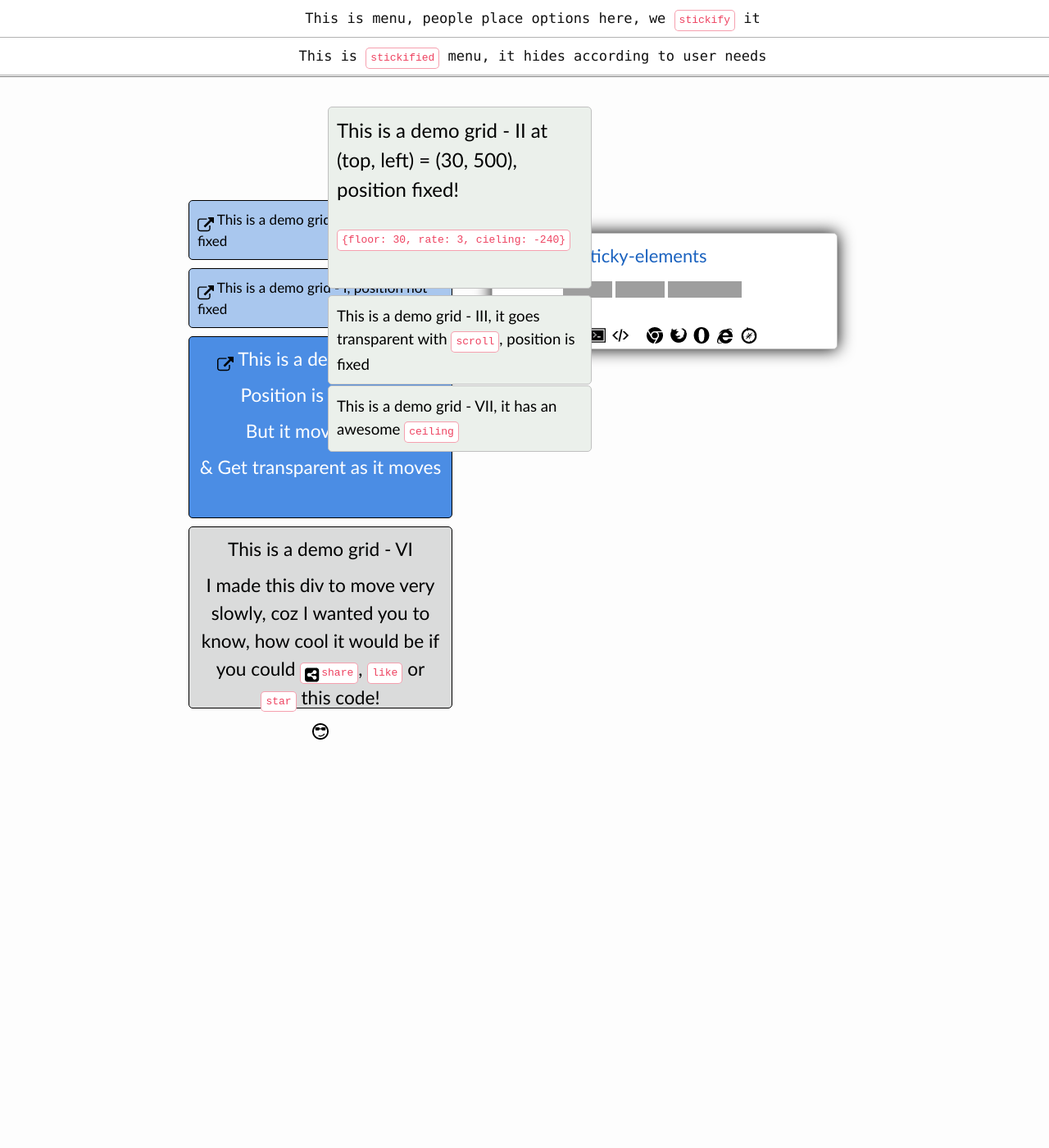
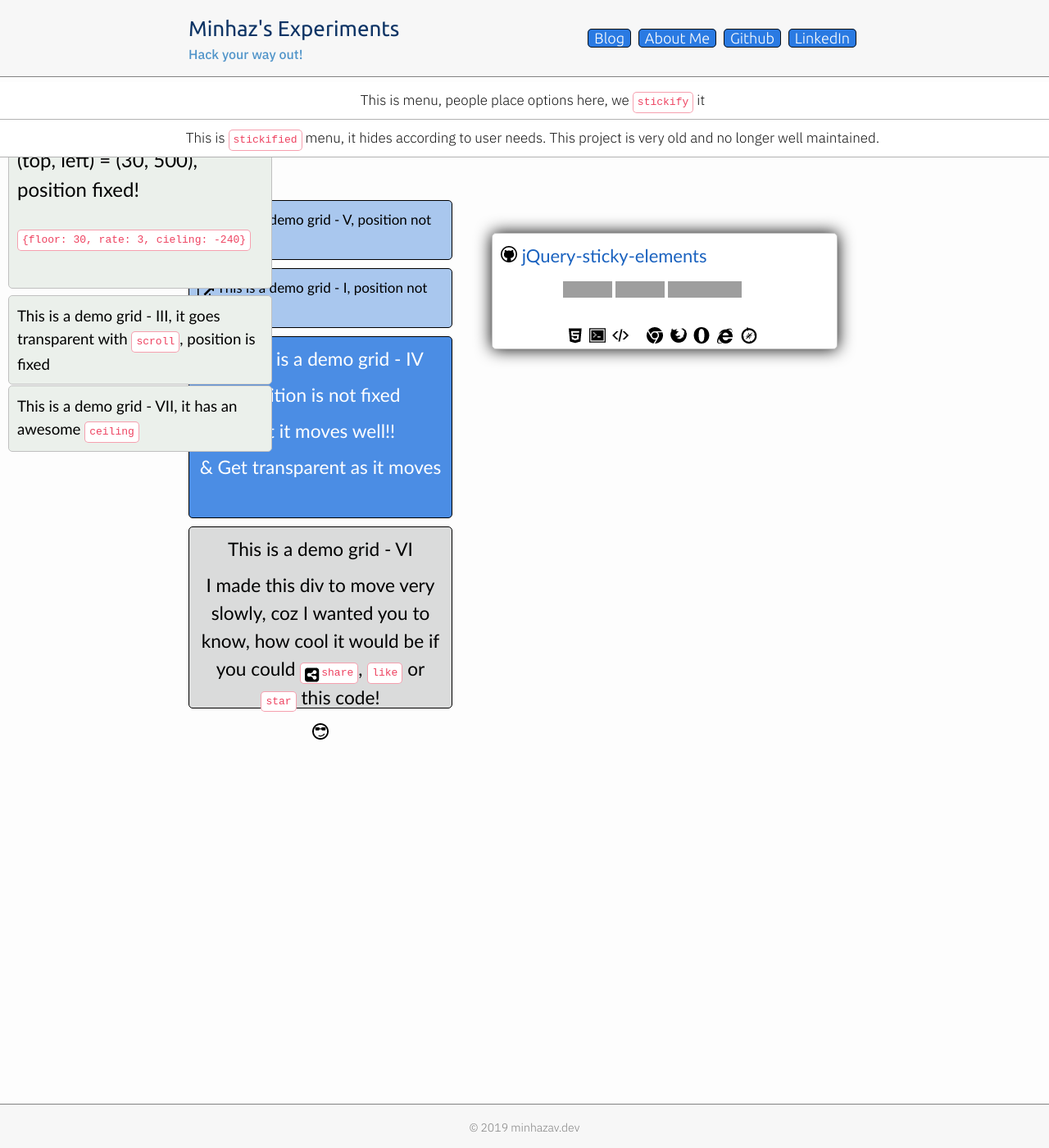
Before and after one commit to mebjas/mebjas.github.io, a Jekyll site: the page built from research/jquery-sticky-elements/index.md, in a window 1280 px wide and 1400 px high. Shown: the whole window at 82% size. Built offline with Jekyll 4.4.1, drawn with Linux system fonts in a browser that asks for light colours; grey boxes are pictures that could not be loaded.

Commit message:
demo fixes

```diff
--- a/_layouts/research/jquerystickyelements/layout.html
+++ b/_layouts/research/jquerystickyelements/layout.html
@@ -2,10 +2,6 @@
 layout: default_research
 ---
 <style type='text/css'>
-	body {
-		height:3000px;
-		font-family: Consolas, 'Liberation Mono', Menlo, Courier, monospace;
-	}
 div.grid {
 	border: 1px solid silver;
 	border-radius: 5px;
@@ -54,7 +50,13 @@
 	color: rgb(54, 91, 209);
 }
 </style>
-<div class="main_1" style="margin-top: 120px;width: 310px;float:left">
+<div class="menu" id="menu1" style="top: 1000px;">This is menu, people place options here, we <code>stickify</code> it</div>
+<div class="menu" id="menu2" style="position: absolute;top: 146px;z-index:1">
+	This is <code>stickified</code> menu, it hides according to user needs.
+	This project is very old and no longer well maintained.
+</div>
+
+<div class="main_1" style="margin-top: 120px; width: 310px; float:left">
 	<div class="grid" id="grid5" style="background: rgb(169, 199, 238);color: black;border: black 1px solid;">
 		<img src="/assets/research/jquerystickyelements/icons/external-link.png" class="icon">
 		This is a demo grid - V, position not fixed
@@ -86,7 +88,7 @@
 	</div>
 
 </div>
-<div class="main_2" style="margin-top: 120px;margin-right: 50px;width: 400px;float:right">
+<div class="main_2" style="margin-top: 120px;margin-right: 50px; width: 400px; float:right">
 	<div class="clearfix"></div>
 	<div class="clearfix"></div>
 	<div class="clearfix"></div>
@@ -117,20 +119,17 @@
 	</div>
 	<div class="clearfix"></div>
 </div>
-<div class="menu" style="top: 0px;">This is menu, people place options here, we <code>stickify</code> it</div>
-<div class="menu" id="menu1" style="position: absolute;top: 46px;z-index:1">This is <code>stickified</code> menu, it hides according to user needs</div>
 
-
-<div class="grid" id="grid2" style="position: absolute;top:130px;left:400px;height: 200px;background: rgb(235, 240, 235);color: black;font-size: 18pt;">
+<div class="grid" id="grid2" style="position: absolute; top:130px; left:10px; height: 200px; background: rgb(235, 240, 235); color: black; font-size: 18pt;">
     This is a demo grid - II at (top, left) = (30, 500), position fixed!
     <div class="clearfix"></div>
     <div class="clearfix"></div>
     <code>{floor: 30, rate: 3, cieling: -240}</code>
 </div>
-<div class="grid" id="grid3" style="position: absolute;top:360px;left:400px;background: rgb(235, 240, 235);color: black;font-size: 14pt;">
+<div class="grid" id="grid3" style="position: absolute; top:360px; left:10px; background: rgb(235, 240, 235); color: black;font-size: 14pt;">
     This is a demo grid - III, it goes transparent with <code>scroll</code>, position is fixed
 </div>
-<div class="grid" id="grid7" style="position: absolute;top:470px;left:400px;background: rgb(235, 240, 235);color: black;font-size: 14pt;">
+<div class="grid" id="grid7" style="position: absolute; top:470px; left:10px; background: rgb(235, 240, 235); color: black;font-size: 14pt;">
     This is a demo grid - VII, it has an awesome <code>ceiling</code>
 </div>
 
```
Also changed, not shown: other parts of _layouts/research/jquerystickyelements/layout.html (+3 -1 lines). Lines whose indentation alone changed are shown as unchanged.
